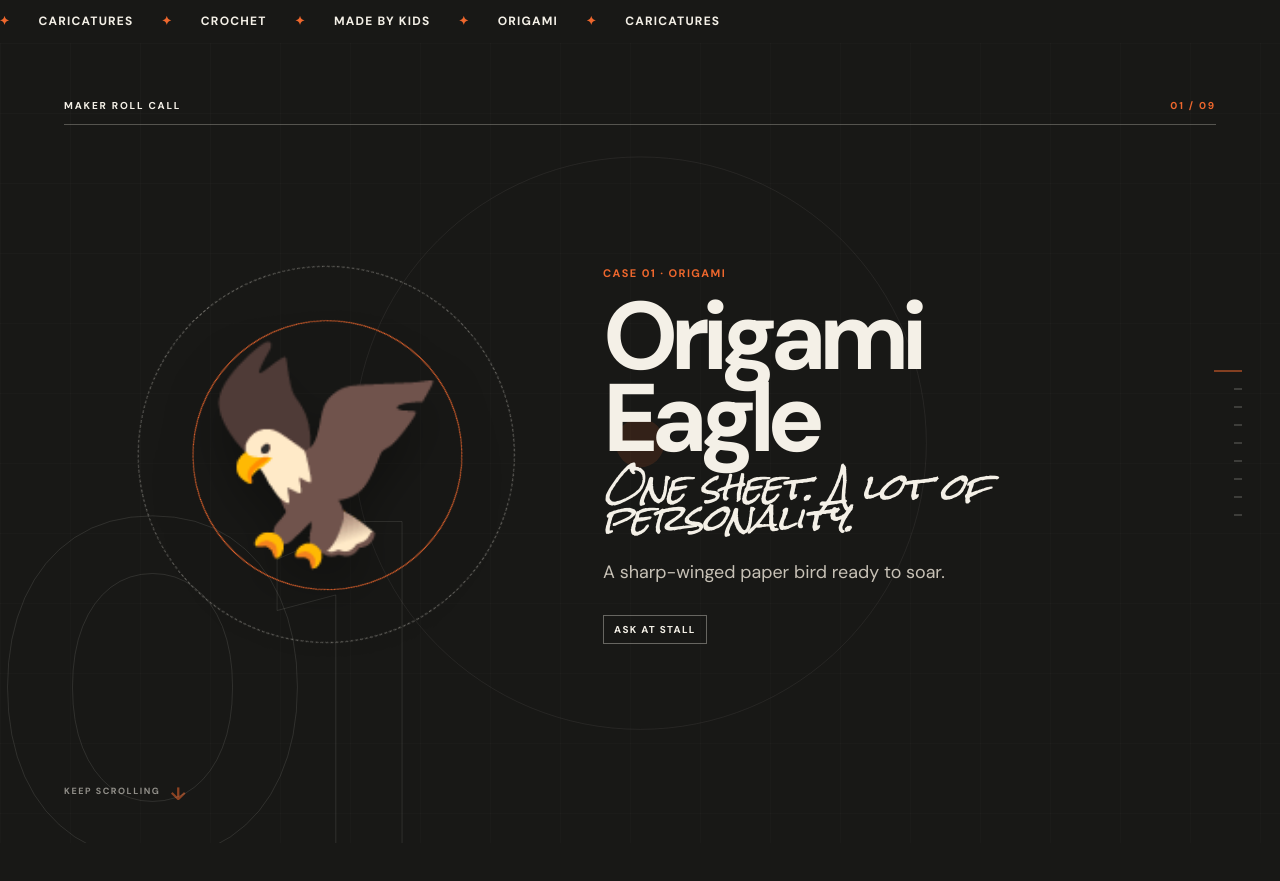
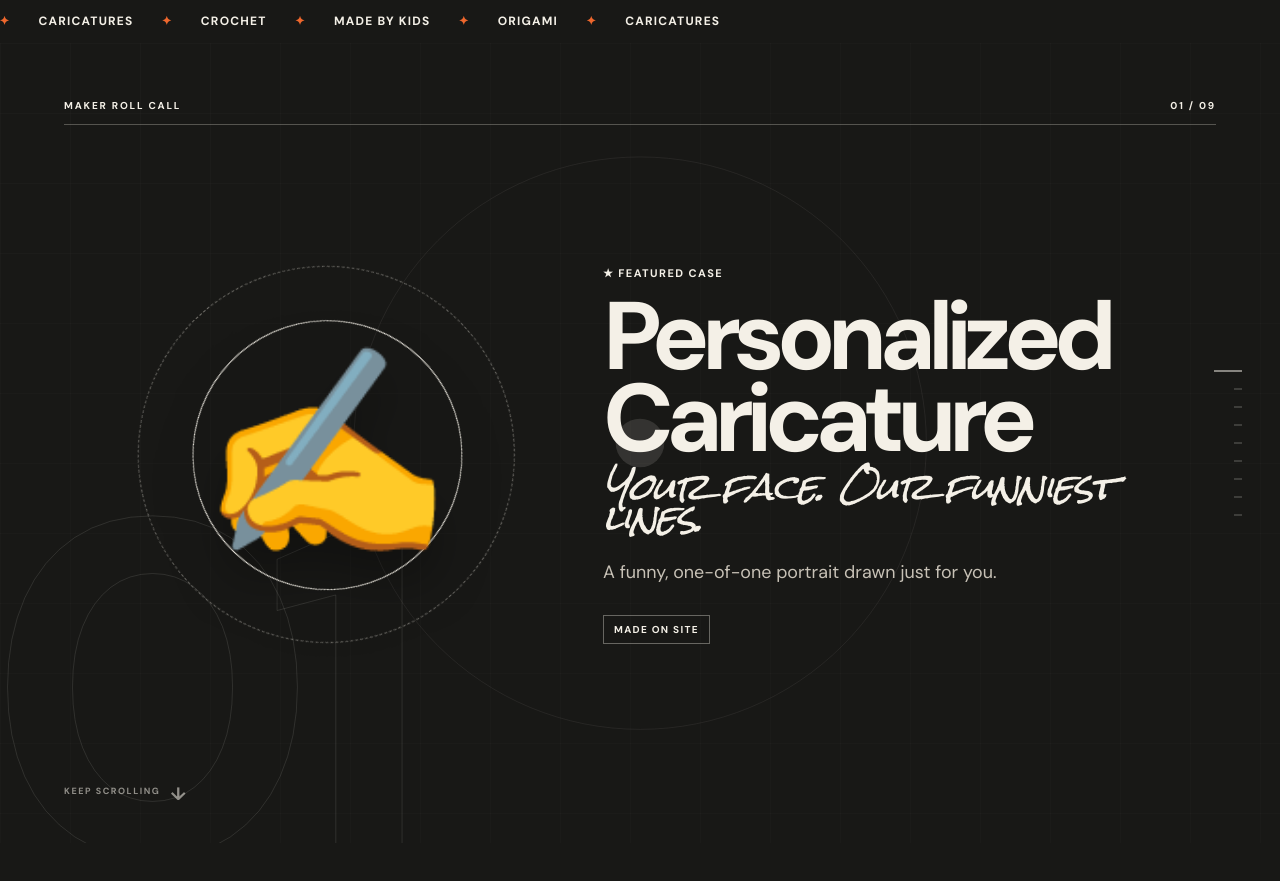
Before and after one commit to aarushdechu/business-fair-website, a website: page index.html in a window 1280 px wide. Shown: the part 3316-4197 px from the top of the page. Drawn offline with Linux system fonts and the light colour scheme.

Commit message:
Feature caricatures first across storefront

```diff
--- a/app.js
+++ b/app.js
@@ -1,4 +1,5 @@
 const products = [
+  { id:'caricature', name:'Personalized Caricature', category:'art', icon:'✍️', blurb:'A funny, one-of-one portrait drawn just for you.', price:'Made on site' },
   { id:'eagle', name:'Origami Eagle', category:'origami', icon:'🦅', blurb:'A sharp-winged paper bird ready to soar.', price:'Ask at stall' },
   { id:'dragon', name:'Origami Dragon', category:'origami', icon:'🐉', blurb:'A fierce little desk guardian with folded wings.', price:'Ask at stall' },
   { id:'mouse', name:'Origami Mouse', category:'origami', icon:'🐭', blurb:'Tiny, curious, and suspiciously good at hiding.', price:'Ask at stall' },
@@ -6,8 +7,7 @@ const products = [
   { id:'turtle', name:'Origami Turtle', category:'origami', icon:'🐢', blurb:'Slow, steady, and made from one clever sheet.', price:'Ask at stall' },
   { id:'origami-bookmark', name:'Origami Bookmark', category:'origami', icon:'🔖', blurb:'A colorful page-corner companion for your next case.', price:'Ask at stall' },
   { id:'heart-keychain', name:'Crochet Heart Keychain', category:'crochet', icon:'🧡', blurb:'A soft little heart to take everywhere.', price:'Ask at stall' },
-  { id:'crochet-bookmark', name:'Crochet Bookmark', category:'crochet', icon:'🧶', blurb:'A cozy, handmade way to save your page.', price:'Ask at stall' },
-  { id:'caricature', name:'Personalized Caricature', category:'art', icon:'✍️', blurb:'A funny, one-of-one portrait drawn just for you.', price:'Made on site' }
+  { id:'crochet-bookmark', name:'Crochet Bookmark', category:'crochet', icon:'🧶', blurb:'A cozy, handmade way to save your page.', price:'Ask at stall' }
 ];
 
 const state = {
@@ -39,8 +39,8 @@ async function loadOrders() { state.orders=await api('/orders',{staff:true}); re
 
 function renderProducts(filter='all') {
   $('#productGrid').innerHTML = products.map((p,i) => `
-    <article class="product-card ${filter !== 'all' && p.category !== filter ? 'hidden' : ''}" data-category="${p.category}">
-      <div class="product-art"><span class="card-tag">File ${String(i+1).padStart(2,'0')} · ${p.category}</span><span class="emoji" aria-hidden="true">${p.icon}</span><span class="card-glint" aria-hidden="true"></span></div>
+    <article class="product-card${p.id==='caricature'?' featured-product':''} ${filter !== 'all' && p.category !== filter ? 'hidden' : ''}" data-category="${p.category}">
+      <div class="product-art"><span class="card-tag">${p.id==='caricature'?'★ Featured · drawn on site':`File ${String(i+1).padStart(2,'0')} · ${p.category}`}</span><span class="emoji" aria-hidden="true">${p.icon}</span><span class="card-glint" aria-hidden="true"></span></div>
       <div class="card-body"><h3>${p.name}</h3><p>${p.blurb}</p><div class="card-bottom"><span class="price">${p.price}</span><button class="add-button ${state.picks.includes(p.id)?'added':''}" data-product="${p.id}" type="button" aria-label="${state.picks.includes(p.id)?`Remove ${p.name} from my picks`:`Add ${p.name} to my picks`}"><span class="add-label">${state.picks.includes(p.id)?'In my picks':'Add to picks'}</span><span class="add-icon" aria-hidden="true"><b class="icon-plus">＋</b><b class="icon-check">✓</b></span></button></div></div>
     </article>`).join('');
   if (revealObserver) requestAnimationFrame(() => observeReveals($('#productGrid')));
@@ -49,11 +49,11 @@ function renderProducts(filter='all') {
 
 function renderProductStory() {
   $('#storyCards').innerHTML=products.map((p,i)=>`
-    <article class="story-card${i===0?' is-current':''}" data-story-index="${i}">
+    <article class="story-card${i===0?' is-current':''}${p.id==='caricature'?' featured-story':''}" data-story-index="${i}">
       <span class="story-number" aria-hidden="true">${String(i+1).padStart(2,'0')}</span>
       <div class="story-object" aria-hidden="true">${p.icon}</div>
       <div class="story-copy">
-        <p class="eyebrow">Case ${String(i+1).padStart(2,'0')} · ${p.category}</p>
+        <p class="eyebrow">${p.id==='caricature'?'★ Featured case':`Case ${String(i+1).padStart(2,'0')} · ${p.category}`}</p>
         <h2>${p.name}<em>${p.category==='origami'?'One sheet. A lot of personality.':p.category==='crochet'?'Soft, useful, and made by hand.':'Your face. Our funniest lines.'}</em></h2>
         <p>${p.blurb}</p><span class="story-price">${p.price}</span>
       </div>
--- a/styles.css
+++ b/styles.css
@@ -132,6 +132,7 @@ h1 em,h2 em { font-family:"Rock Salt",cursive; color:var(--orange); font-weight:
 @keyframes hint-nudge { 50% { transform:translateX(7px); } }
 .product-grid { display:flex; gap:28px; width:max-content; min-width:100%; height:100%; padding:0 5vw 18px 0; align-items:start; transform:translate3d(var(--catalog-x,0),0,0); will-change:transform; }
 .product-card { width:clamp(340px,30vw,430px); height:min(500px,calc(100vh - 270px)); min-height:410px; flex:0 0 auto; background:var(--white); border:1px solid var(--ink); position:relative; transition:transform .2s,box-shadow .2s; display:flex; flex-direction:column; }
+.product-card.featured-product { border:3px solid var(--orange); box-shadow:9px 10px 0 var(--ink); }.product-card.featured-product .product-art { background:linear-gradient(145deg,#ffd9c6,var(--paper-2)); }.product-card.featured-product .card-tag { background:var(--orange);font-size:10px; }.product-card.featured-product::after { content:"OUR SPECIALTY";position:absolute;z-index:3;right:-25px;top:25px;padding:6px 28px;background:var(--ink);color:white;font-size:9px;font-weight:900;letter-spacing:.12em;transform:rotate(8deg); }
 .product-card:nth-child(3n+2) { transform:rotate(.45deg); }
 .product-card:hover { transform:translateY(-5px) rotate(0); box-shadow:7px 8px 0 var(--ink); }
 .product-card.is-tilting { transition:transform .08s linear,box-shadow .2s; box-shadow:10px 13px 25px rgba(24,24,22,.2); }
```
